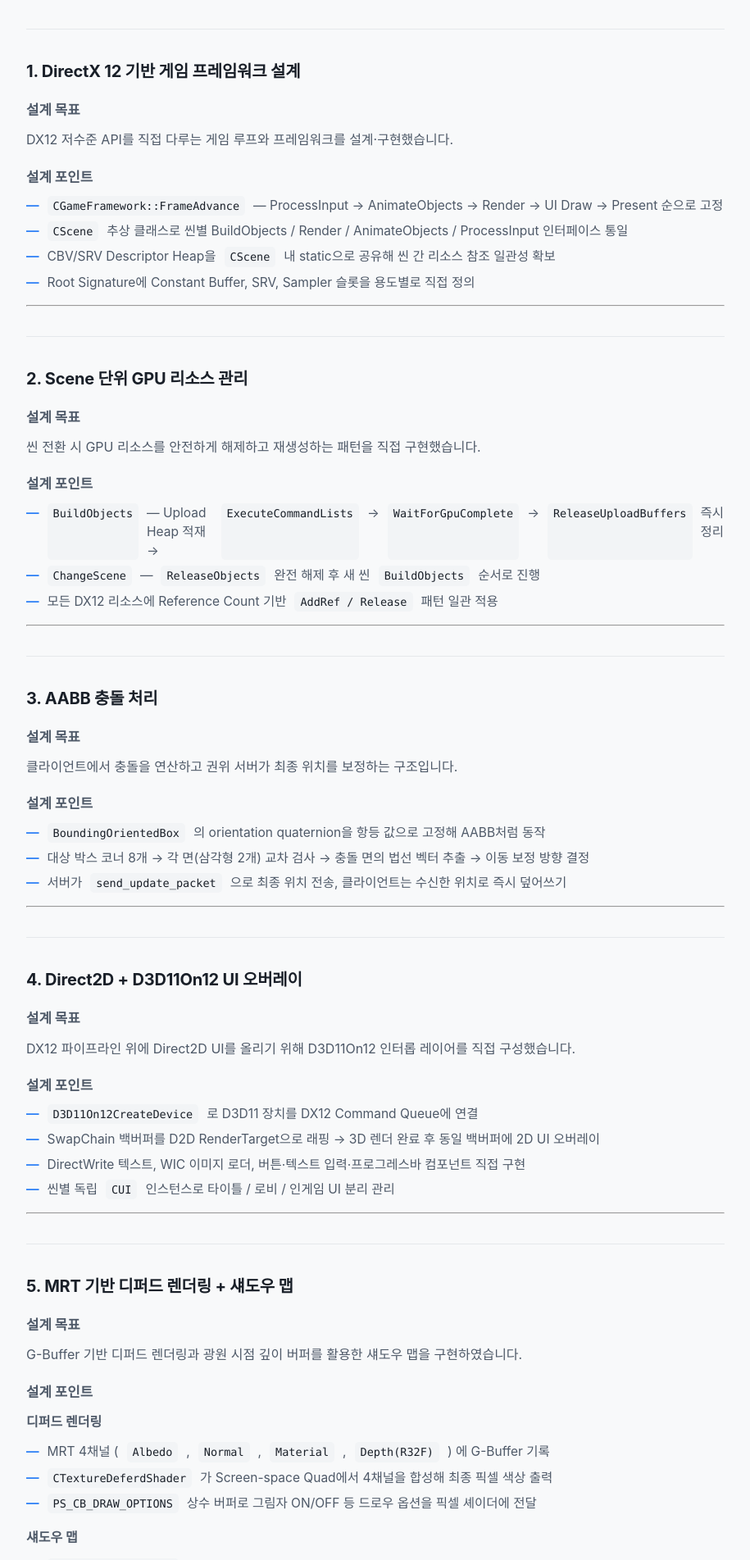
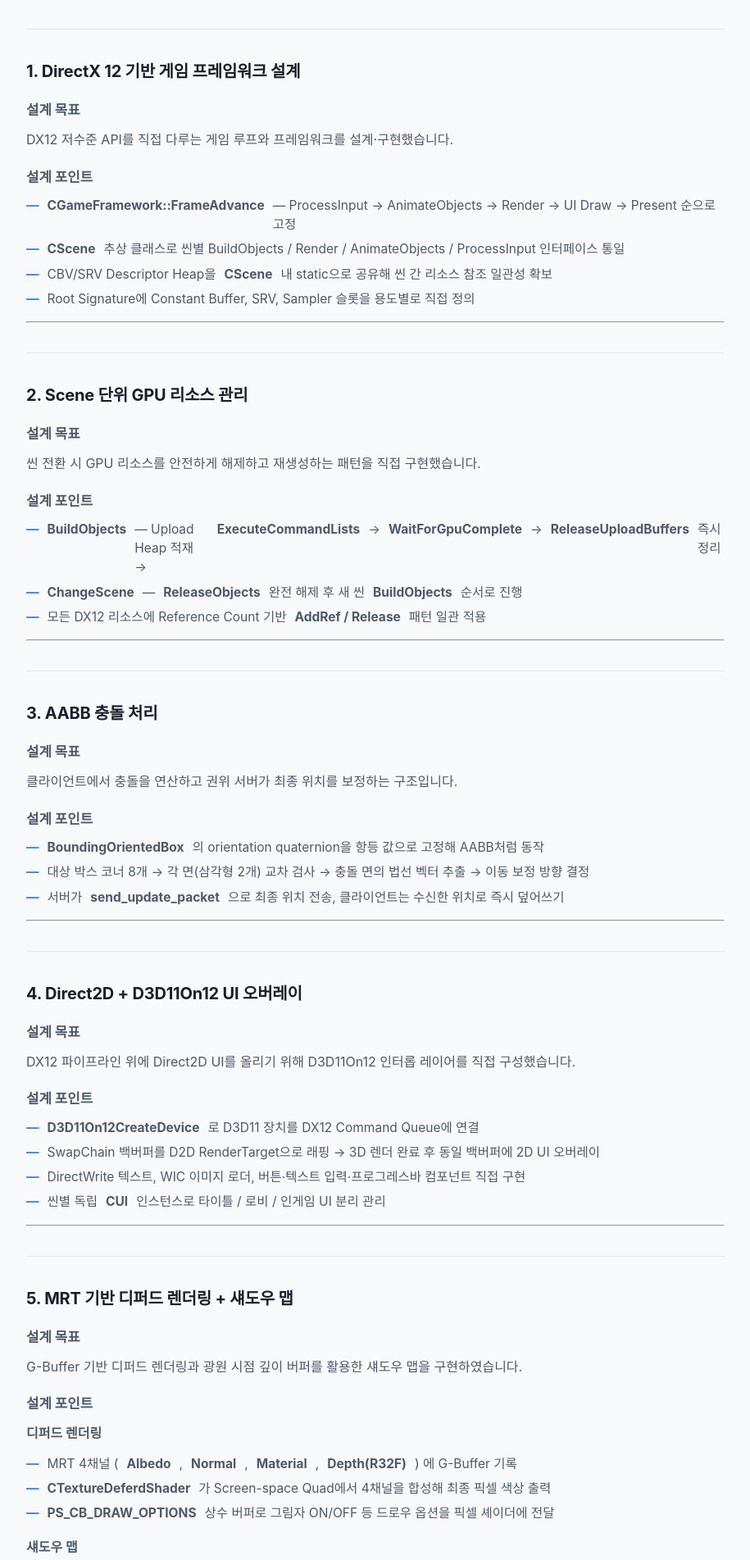
Before and after one commit to KimJinsun610/KimJinsun610.github.io, a Jekyll site: the page built from projects/cyberz.md, in a window 1280 px wide. Shown: the part 1846-3749 px from the top of the page at 82% size, without its empty margins (182-1097 px from the left). Built offline with Jekyll 4.4.1, drawn with Linux system fonts in a browser that asks for light colours; some web fonts are replaced; our own code applies the rules of GitHub Pages for plain Markdown files.

Commit message:
update site

```diff
--- a/projects/cyberz.md
+++ b/projects/cyberz.md
@@ -90,9 +90,9 @@
 
 ### 설계 포인트
 
-- `CGameFramework::FrameAdvance` — ProcessInput → AnimateObjects → Render → UI Draw → Present 순으로 고정
-- `CScene` 추상 클래스로 씬별 BuildObjects / Render / AnimateObjects / ProcessInput 인터페이스 통일
-- CBV/SRV Descriptor Heap을 `CScene` 내 static으로 공유해 씬 간 리소스 참조 일관성 확보
+- **CGameFramework::FrameAdvance** — ProcessInput → AnimateObjects → Render → UI Draw → Present 순으로 고정
+- **CScene** 추상 클래스로 씬별 BuildObjects / Render / AnimateObjects / ProcessInput 인터페이스 통일
+- CBV/SRV Descriptor Heap을 **CScene** 내 static으로 공유해 씬 간 리소스 참조 일관성 확보
 - Root Signature에 Constant Buffer, SRV, Sampler 슬롯을 용도별로 직접 정의
 
 ---
@@ -107,9 +107,9 @@
 
 ### 설계 포인트
 
-- `BuildObjects` — Upload Heap 적재 → `ExecuteCommandLists` → `WaitForGpuComplete` → `ReleaseUploadBuffers` 즉시 정리
-- `ChangeScene` — `ReleaseObjects` 완전 해제 후 새 씬 `BuildObjects` 순서로 진행
-- 모든 DX12 리소스에 Reference Count 기반 `AddRef / Release` 패턴 일관 적용
+- **BuildObjects** — Upload Heap 적재 → **ExecuteCommandLists** → **WaitForGpuComplete** → **ReleaseUploadBuffers** 즉시 정리
+- **ChangeScene** — **ReleaseObjects** 완전 해제 후 새 씬 **BuildObjects** 순서로 진행
+- 모든 DX12 리소스에 Reference Count 기반 **AddRef / Release** 패턴 일관 적용
 
 ---
 
@@ -123,9 +123,9 @@
 
 ### 설계 포인트
 
-- `BoundingOrientedBox`의 orientation quaternion을 항등 값으로 고정해 AABB처럼 동작
+- **BoundingOrientedBox**의 orientation quaternion을 항등 값으로 고정해 AABB처럼 동작
 - 대상 박스 코너 8개 → 각 면(삼각형 2개) 교차 검사 → 충돌 면의 법선 벡터 추출 → 이동 보정 방향 결정
-- 서버가 `send_update_packet`으로 최종 위치 전송, 클라이언트는 수신한 위치로 즉시 덮어쓰기
+- 서버가 **send_update_packet**으로 최종 위치 전송, 클라이언트는 수신한 위치로 즉시 덮어쓰기
 
 ---
 
@@ -139,10 +139,10 @@
 
 ### 설계 포인트
 
-- `D3D11On12CreateDevice`로 D3D11 장치를 DX12 Command Queue에 연결
+- **D3D11On12CreateDevice**로 D3D11 장치를 DX12 Command Queue에 연결
 - SwapChain 백버퍼를 D2D RenderTarget으로 래핑 → 3D 렌더 완료 후 동일 백버퍼에 2D UI 오버레이
 - DirectWrite 텍스트, WIC 이미지 로더, 버튼·텍스트 입력·프로그레스바 컴포넌트 직접 구현
-- 씬별 독립 `CUI` 인스턴스로 타이틀 / 로비 / 인게임 UI 분리 관리
+- 씬별 독립 **CUI** 인스턴스로 타이틀 / 로비 / 인게임 UI 분리 관리
 
 ---
 
@@ -158,14 +158,14 @@
 
 **디퍼드 렌더링**
 
-- MRT 4채널 (`Albedo`, `Normal`, `Material`, `Depth(R32F)`) 에 G-Buffer 기록
-- `CTextureDeferdShader`가 Screen-space Quad에서 4채널을 합성해 최종 픽셀 색상 출력
-- `PS_CB_DRAW_OPTIONS` 상수 버퍼로 그림자 ON/OFF 등 드로우 옵션을 픽셀 셰이더에 전달
+- MRT 4채널 (**Albedo**, **Normal**, **Material**, **Depth(R32F)**) 에 G-Buffer 기록
+- **CTextureDeferdShader**가 Screen-space Quad에서 4채널을 합성해 최종 픽셀 색상 출력
+- **PS_CB_DRAW_OPTIONS** 상수 버퍼로 그림자 ON/OFF 등 드로우 옵션을 픽셀 셰이더에 전달
 
 **섀도우 맵**
 
-- `CDepthRenderShader`가 광원 시점에서 씬 전체를 깊이 텍스처로 렌더링
-- `TOLIGHTSPACES` 상수 버퍼 (광원 View·Projection 행렬) 를 합성 셰이더에 바인딩해 Shadow Lookup 수행
+- **CDepthRenderShader**가 광원 시점에서 씬 전체를 깊이 텍스처로 렌더링
+- **TOLIGHTSPACES** 상수 버퍼 (광원 View·Projection 행렬) 를 합성 셰이더에 바인딩해 Shadow Lookup 수행
 - 플레이어 / 적 / 보스 / 지형을 별도 Pass로 분리해 그림자 레이어 제어
 
 ---
@@ -180,8 +180,8 @@
 
 ### 설계 포인트
 
-- 카메라 프러스텀 6개 평면을 매 프레임 갱신 (`Frustum::FinalUpdate`)
-- 오브젝트 렌더 전 `CThirdPersonCamera::IsInFrustum(boundingBox)` 검사 → 프러스텀 밖이면 드로우콜 스킵
+- 카메라 프러스텀 6개 평면을 매 프레임 갱신 (**Frustum::FinalUpdate**)
+- 오브젝트 렌더 전 **CThirdPersonCamera::IsInFrustum(boundingBox)** 검사 → 프러스텀 밖이면 드로우콜 스킵
 - 대형 맵에서 화면 밖 오브젝트의 불필요한 GPU 호출 제거
 
 ---
```
Also changed, not shown: index.html (+8 -8 lines).
